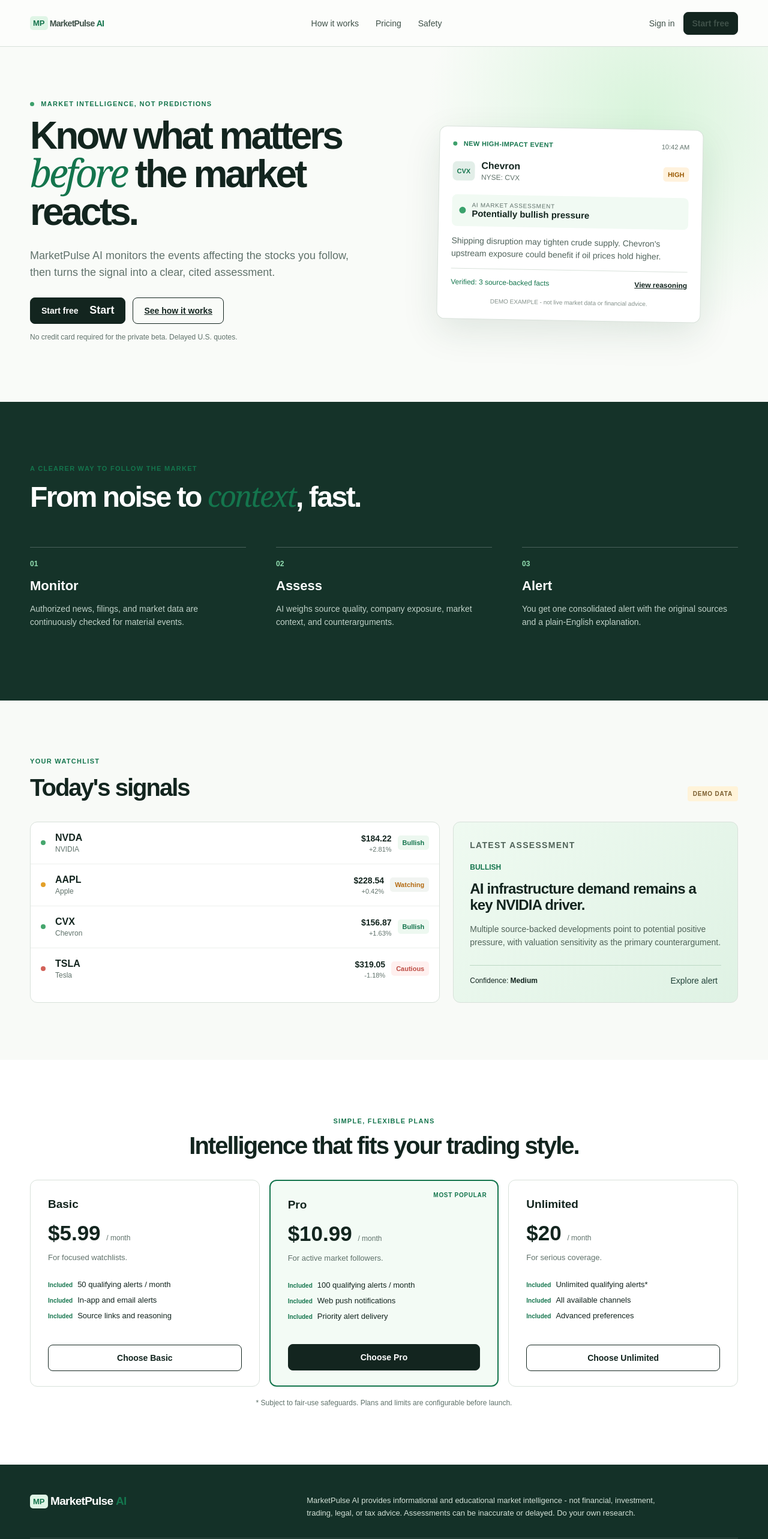
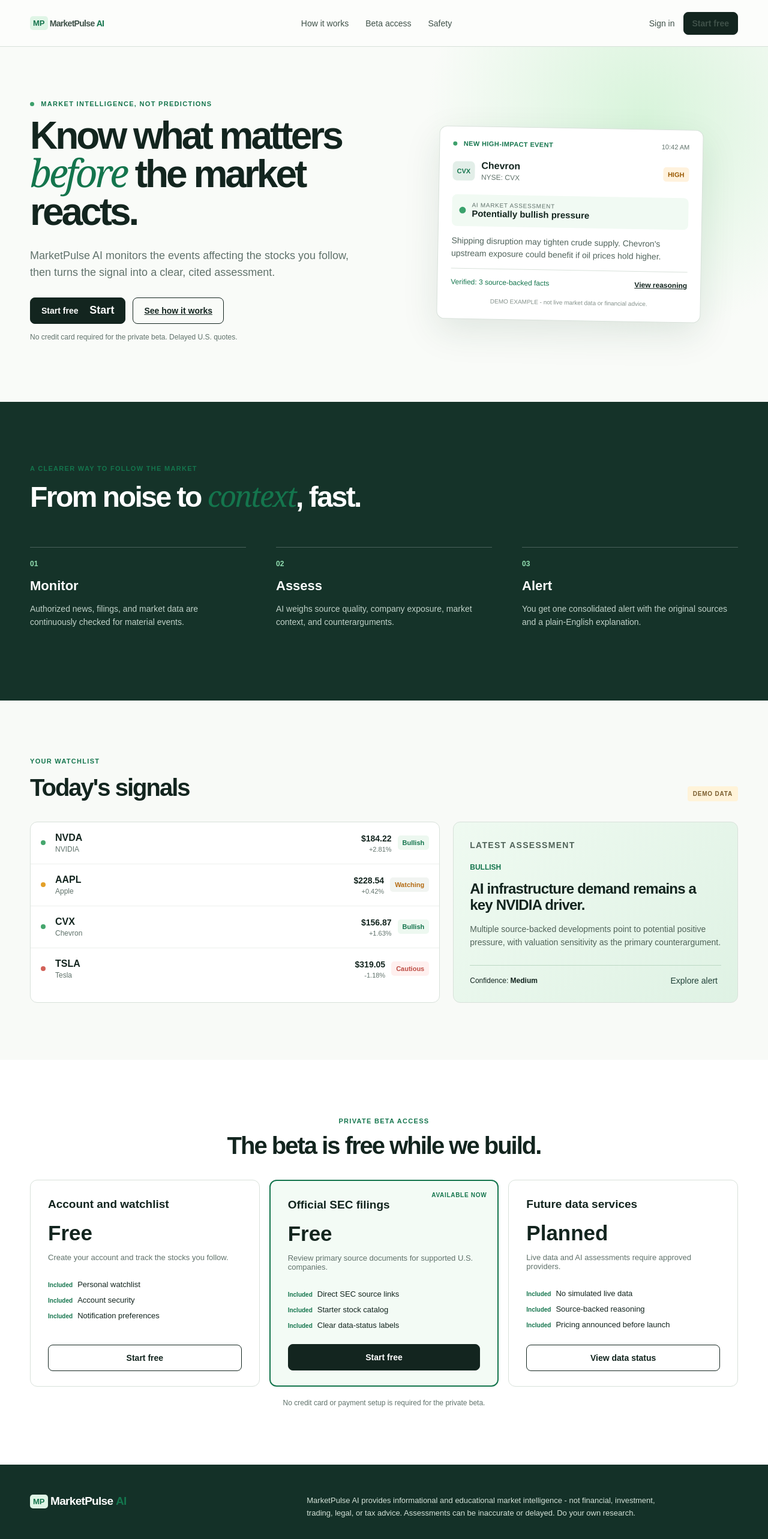
Before and after one commit to praksh1/StockPredictor, a Next.js app in the folder apps/web/: page / in a window 1280 px wide. Shown: the top 2566 px of the page at 60% size. Built offline with nearby package versions, Linux system fonts and the light colour scheme.

Commit message:
Clarify free beta and add safety pages

```diff
--- a/apps/web/app/page.tsx
+++ b/apps/web/app/page.tsx
@@ -13,7 +13,7 @@
     <main>
       <nav className="nav" aria-label="Primary navigation">
         <a className="brand" href="#top"><span>MP</span> MarketPulse <b>AI</b></a>
-        <div className="nav-links"><a href="#how">How it works</a><a href="#pricing">Pricing</a><a href="#disclaimer">Safety</a></div>
+        <div className="nav-links"><a href="#how">How it works</a><a href="#pricing">Beta access</a><Link href="/safety">Safety</Link></div>
         <div className="nav-actions"><Link className="text-button" href="/login">Sign in</Link><Link className="button small" style={{ textDecoration: "none" }} href="/signup">Start free</Link></div>
       </nav>
 
@@ -44,9 +44,9 @@
           <article className="latest"><p className="eyebrow">LATEST ASSESSMENT</p><span className="green-label">BULLISH</span><h3>AI infrastructure demand remains a key NVIDIA driver.</h3><p>Multiple source-backed developments point to potential positive pressure, with valuation sensitivity as the primary counterargument.</p><div className="latest-footer"><span>Confidence: <b>Medium</b></span><button className="text-button">Explore alert</button></div></article></div>
       </section>
 
-      <section id="pricing" className="pricing"><p className="eyebrow">SIMPLE, FLEXIBLE PLANS</p><h2>Intelligence that fits your trading style.</h2><div className="plans"><article><h3>Basic</h3><p className="price">$5.99 <small>/ month</small></p><p>For focused watchlists.</p><ul><li>50 qualifying alerts / month</li><li>In-app and email alerts</li><li>Source links and reasoning</li></ul><button className="button ghost">Choose Basic</button></article><article className="featured"><span className="popular">MOST POPULAR</span><h3>Pro</h3><p className="price">$10.99 <small>/ month</small></p><p>For active market followers.</p><ul><li>100 qualifying alerts / month</li><li>Web push notifications</li><li>Priority alert delivery</li></ul><button className="button">Choose Pro</button></article><article><h3>Unlimited</h3><p className="price">$20 <small>/ month</small></p><p>For serious coverage.</p><ul><li>Unlimited qualifying alerts*</li><li>All available channels</li><li>Advanced preferences</li></ul><button className="button ghost">Choose Unlimited</button></article></div><p className="micro">* Subject to fair-use safeguards. Plans and limits are configurable before launch.</p></section>
+      <section id="pricing" className="pricing"><p className="eyebrow">PRIVATE BETA ACCESS</p><h2>The beta is free while we build.</h2><div className="plans"><article><h3>Account and watchlist</h3><p className="price">Free</p><p>Create your account and track the stocks you follow.</p><ul><li>Personal watchlist</li><li>Account security</li><li>Notification preferences</li></ul><Link className="button ghost" style={{ textDecoration: "none", textAlign: "center" }} href="/signup">Start free</Link></article><article className="featured"><span className="popular">AVAILABLE NOW</span><h3>Official SEC filings</h3><p className="price">Free</p><p>Review primary source documents for supported U.S. companies.</p><ul><li>Direct SEC source links</li><li>Starter stock catalog</li><li>Clear data-status labels</li></ul><Link className="button" style={{ textDecoration: "none", textAlign: "center" }} href="/signup">Start free</Link></article><article><h3>Future data services</h3><p className="price">Planned</p><p>Live data and AI assessments require approved providers.</p><ul><li>No simulated live data</li><li>Source-backed reasoning</li><li>Pricing announced before launch</li></ul><Link className="button ghost" style={{ textDecoration: "none", textAlign: "center" }} href="/data-sources">View data status</Link></article></div><p className="micro">No credit card or payment setup is required for the private beta.</p></section>
 
-      <footer id="disclaimer"><a className="brand" href="#top"><span>MP</span> MarketPulse <b>AI</b></a><p>MarketPulse AI provides informational and educational market intelligence - not financial, investment, trading, legal, or tax advice. Assessments can be inaccurate or delayed. Do your own research.</p><small>Copyright 2026 MarketPulse AI | Delayed quote policy for private beta</small></footer>
+      <footer id="disclaimer"><a className="brand" href="#top"><span>MP</span> MarketPulse <b>AI</b></a><p>MarketPulse AI provides informational and educational market intelligence - not financial, investment, trading, legal, or tax advice. Assessments can be inaccurate or delayed. Do your own research.</p><p><Link href="/safety">Safety</Link> | <Link href="/data-sources">Data status</Link></p><small>Copyright 2026 MarketPulse AI | Free private beta</small></footer>
     </main>
   );
 }
```
